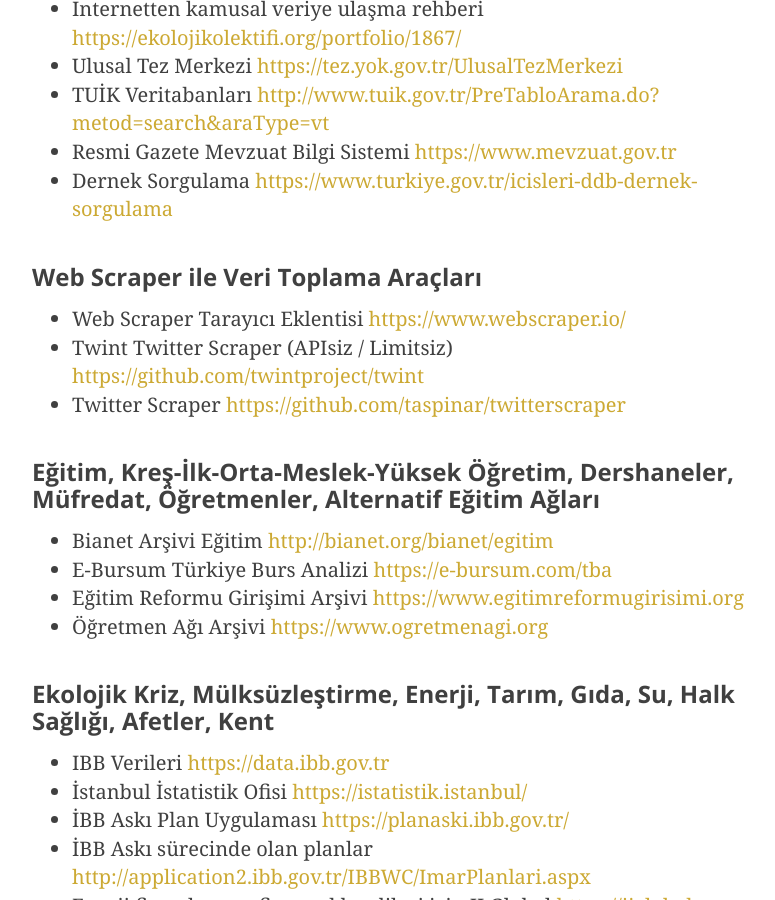
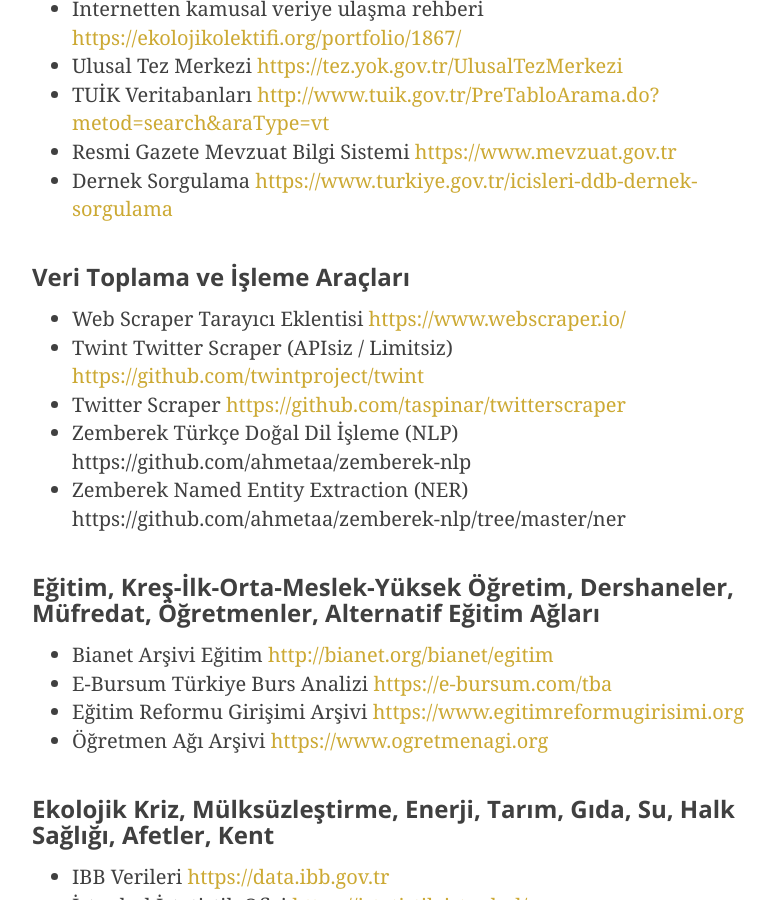
Before and after one commit to graphcommons/hackathons, a Jekyll site: the page built from _posts/2020-03-16-veri-musterekleri-online.md, in a window 1280 px wide and 900 px high, scrolled down 5915 px. Shown: the whole window, without its empty margins (233-1008 px from the left). Built offline with Jekyll 4.4.1, drawn with Linux system fonts in a browser that asks for light colours; nearby versions of some CDN libraries; some of the changed text lies outside the part shown.

Commit message:
Veri araçları güncellendi

```diff
--- a/_posts/2020-03-16-veri-musterekleri-online.md
+++ b/_posts/2020-03-16-veri-musterekleri-online.md
@@ -150,10 +150,12 @@
 - Resmi Gazete Mevzuat Bilgi Sistemi [https://www.mevzuat.gov.tr](https://www.mevzuat.gov.tr)
 - Dernek Sorgulama [https://www.turkiye.gov.tr/icisleri-ddb-dernek-sorgulama](https://www.turkiye.gov.tr/icisleri-ddb-dernek-sorgulama)
 
-### Web Scraper ile Veri Toplama Araçları
+### Veri Toplama ve İşleme Araçları
 - Web Scraper Tarayıcı Eklentisi [https://www.webscraper.io/](https://www.webscraper.io/)
 - Twint Twitter Scraper (APIsiz / Limitsiz) [https://github.com/twintproject/twint](https://github.com/twintproject/twint)
 - Twitter Scraper [https://github.com/taspinar/twitterscraper](https://github.com/taspinar/twitterscraper)
+- Zemberek Türkçe Doğal Dil İşleme (NLP) https://github.com/ahmetaa/zemberek-nlp
+- Zemberek Named Entity Extraction (NER) https://github.com/ahmetaa/zemberek-nlp/tree/master/ner
 
 <a name="verikaynaklari-egitim"></a>
 
@@ -219,6 +221,7 @@
 - İcra takipleri, borcu yüzünden kapatılan su, elektrik, doğal gaz, yardım dağıtımı gibi mutlak yoksulluk verileri (#Geçinemiyoruz verileri) [https://twitter.com/search?q=Geçinemiyoruz](https://twitter.com/search?q=Geçinemiyoruz)
 - [Covid-19 Eylem Haritası Türkiye](https://www.google.com/maps/d/u/0/viewer?mid=1gbzXJsu8DCADAgPvtFT0spRo1wefLsdk&ll=38.53263495931847%2C35.62972457716171&z=5)
 - Biz Bize Yeteriz Kampanyasına bağış yapan şirketler [https://bizbizeyeteriz.gov.tr/](https://bizbizeyeteriz.gov.tr/)
+- https://grlplus.github.io/covid19/
 
 <a name="verikaynaklari-dijital-haklar"></a>
 
```
Also changed, not shown: _posts/2020-03-02-veri-musterekleri.md (+3 -1 lines).
